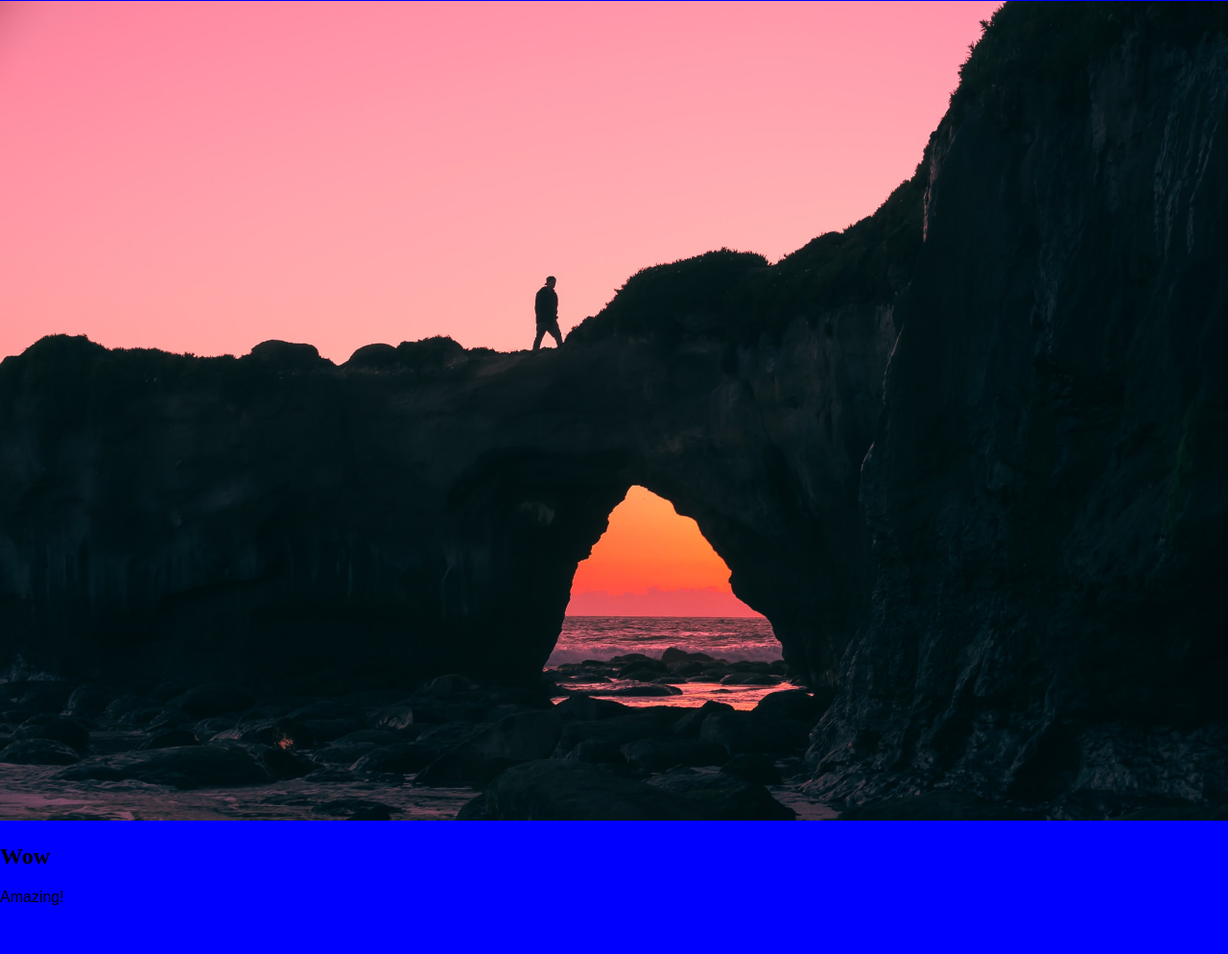
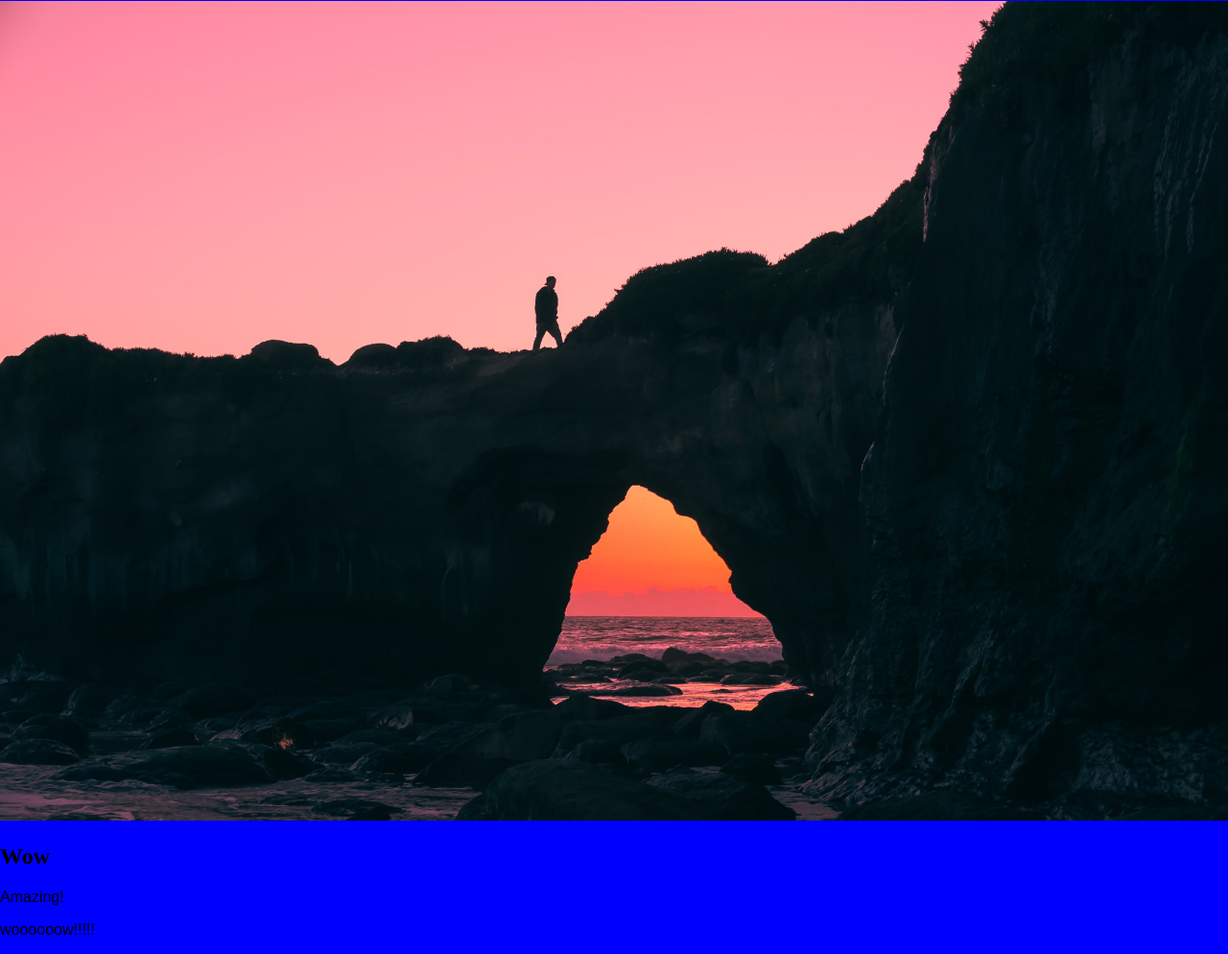
Before and after one commit to oscarlindstrom97/LearningGit, a plain HTML site: page index.html in a window 1280 px wide. Shown: the part 200-1194 px from the top of the page at 96% size. Before the commit the page ends 1160 px from the top, so only its background shows below. Drawn offline with Linux system fonts and the light colour scheme.

Commit message:
p added in index

```diff
--- a/index.html
+++ b/index.html
@@ -15,5 +15,6 @@
     <img src="images/bridge.jpg" alt="A photo of a bridge during sunrise">
     <h2>Wow</h2>
     <p>Amazing!</p>
+    <p>woooooow!!!!!</p>
 </body>
 </html>
```
